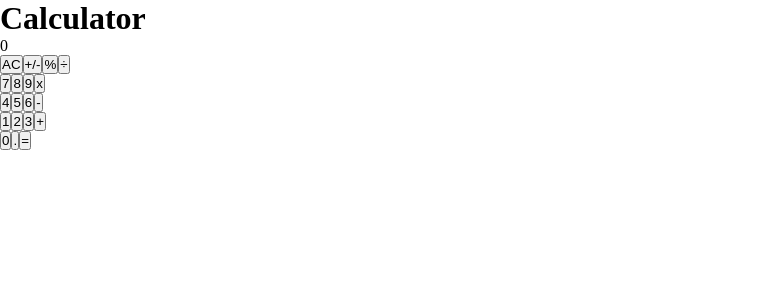
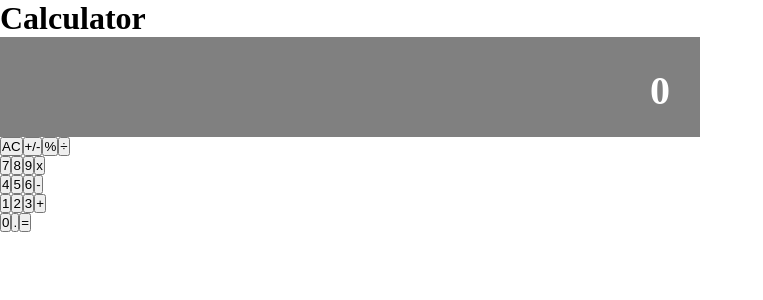
Before and after one commit to ershadul1/react-calculator, a React (Create React App) app: page / in a window 1280 px wide. Shown: the top 300 px of the page, without its empty margins (0-763 px from the left). Built offline with nearby package versions, Linux system fonts and the light colour scheme.

Commit message:
Add corresponding id for styling

```diff
--- a/src/components/App.js
+++ b/src/components/App.js
@@ -21,13 +21,13 @@ const App = () => {
   const { total, next, operation } = state;
 
   return (
-    <>
+    <div id="calculator">
       <h1>
         Calculator
       </h1>
       <Display result={total || next || '0'} next={next} operation={operation} />
       <ButtonPanel clickHandler={handleClick} />
-    </>
+    </div>
   );
 };
 
--- a/src/components/Display.js
+++ b/src/components/Display.js
@@ -3,7 +3,7 @@ import PropTypes from 'prop-types';
 function Display(props) {
   const { result } = props;
   return (
-    <div>{result}</div>
+    <div id="display">{result}</div>
   );
 }
 
```
